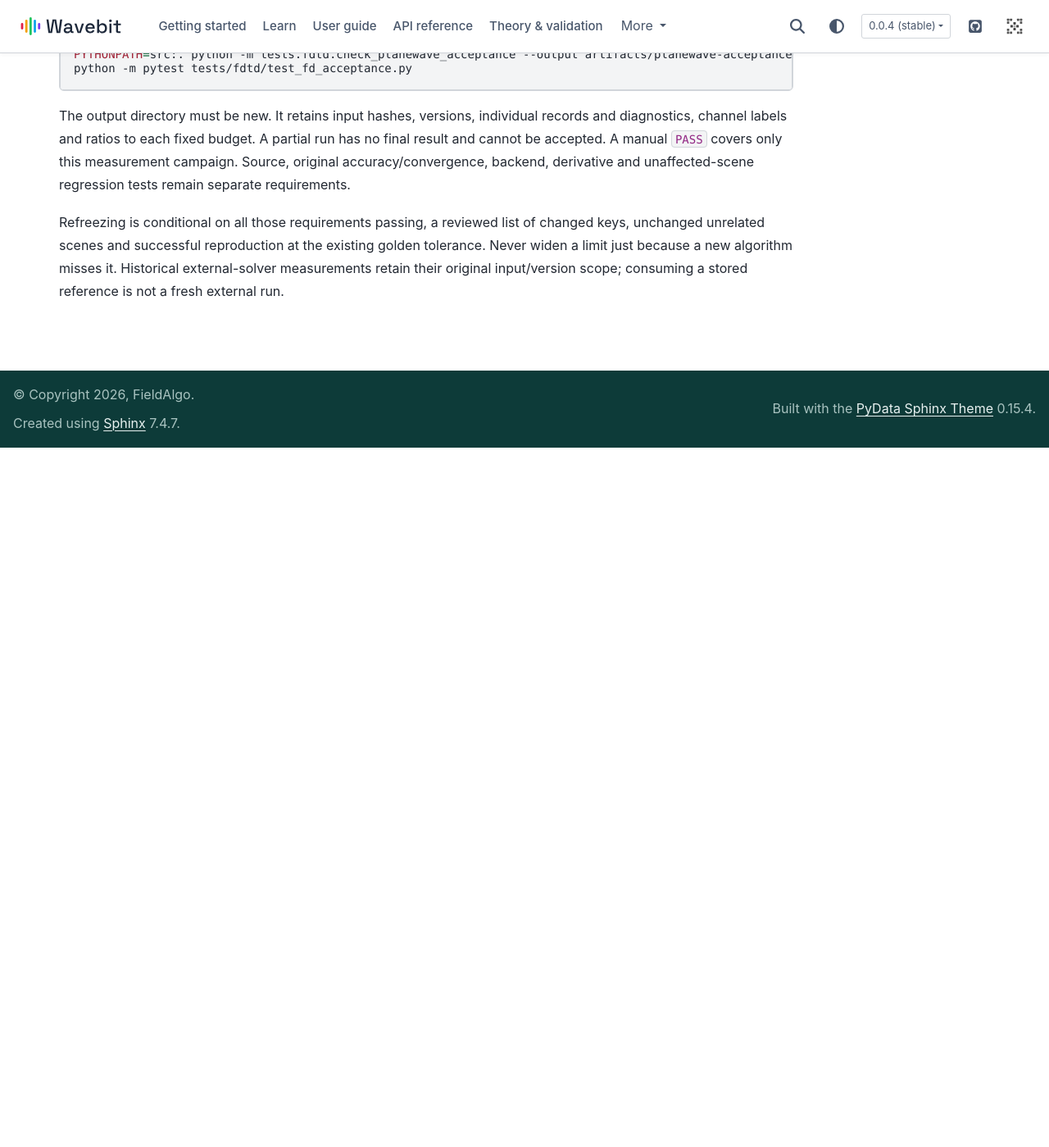
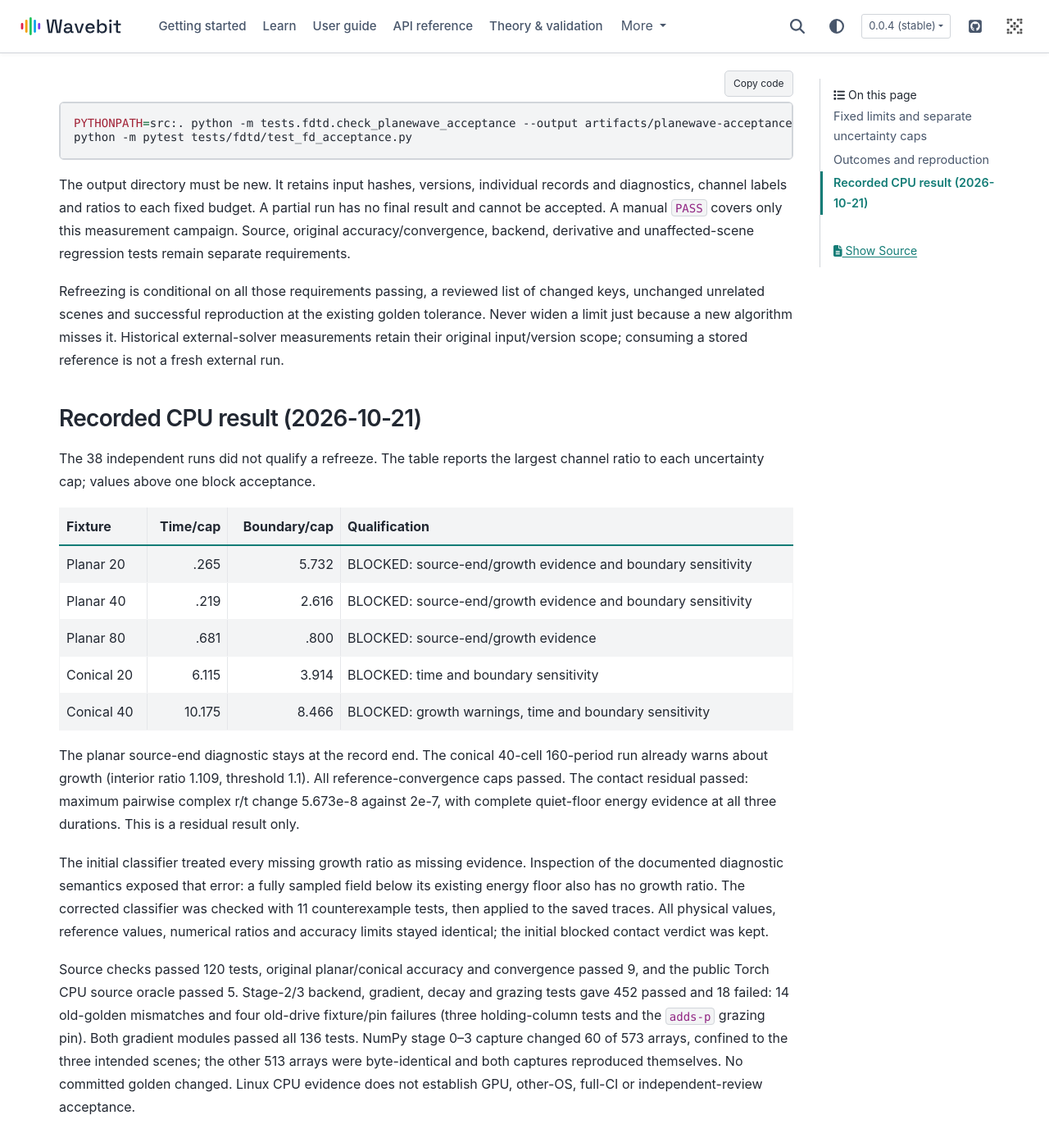
Before and after one commit to fieldalgo/wavebit, a Sphinx documentation site: the page built from docs/validation/fdtd/fd-planewave-acceptance.md, in a window 1280 px wide and 1400 px high, scrolled down 2035 px. Shown: the whole window at 82% size. Built offline with Sphinx 7.4.7 and the PyData theme 0.15.4, drawn with Linux system fonts in a browser that asks for light colours; pages that are not in the unit, such as notebooks, are missing from menus; before the commit the page ends 2581 px from its top, so only the background shows below that; some of the changed text lies outside the part shown.

Commit message:
test(fdtd): distinguish quiet energy floors from missing acceptance evidence
Verify complete finite post-source windows before accepting the documented diagnostic floor. Preserve initial classifications and record the completed 38-run campaign, blocked refreeze and unchanged numerical limits.

Co-authored-by: Codex <noreply@openai.com>

```diff
--- a/docs/validation/fdtd/fd-planewave-acceptance.md
+++ b/docs/validation/fdtd/fd-planewave-acceptance.md
@@ -52,8 +52,14 @@ manual campaign is supplemental and cannot substitute for those tests.
    Compute the angle from the prescribed fixed transverse wavevector, without
    taking an angle from the measured FDTD result.
 4. Require finite observables and interior energy, a stable run, a known
-   source end before the record end, an available interior-growth diagnostic,
-   and no growth warning. Instantaneous energy need not decrease monotonically.
+   source end before the record end, complete interior-energy evidence,
+   and no growth warning. A finite interior-growth ratio qualifies the diagnostic.
+   A missing ratio also qualifies when the complete post-source window spans
+   at least four of the scene's longest declared periods, all four late eighths have samples, the original
+   signal is nonzero and the last-quarter energy peak is at most 1e-7 of the
+   full-run peak. This is the engine's documented quiet-floor case; missing,
+   short or nonfinite traces still block acceptance. Instantaneous energy need
+   not decrease monotonically.
 
 The 10% and 5% allocations are explicit engineering acceptance choices. They
 do not prove asymptotic stability. Measured grid/time differences never enlarge
@@ -91,3 +97,39 @@ of changed keys, unchanged unrelated scenes and successful reproduction at the
 existing golden tolerance. Never widen a limit just because a new algorithm
 misses it. Historical external-solver measurements retain their original
 input/version scope; consuming a stored reference is not a fresh external run.
+
+## Recorded CPU result (2026-10-21)
+
+The 38 independent runs did not qualify a refreeze. The table reports the
+largest channel ratio to each uncertainty cap; values above one block acceptance.
+
+| Fixture | Time/cap | Boundary/cap | Qualification |
+|---|---:|---:|---|
+| Planar 20 | .265 | 5.732 | BLOCKED: source-end/growth evidence and boundary sensitivity |
+| Planar 40 | .219 | 2.616 | BLOCKED: source-end/growth evidence and boundary sensitivity |
+| Planar 80 | .681 | .800 | BLOCKED: source-end/growth evidence |
+| Conical 20 | 6.115 | 3.914 | BLOCKED: time and boundary sensitivity |
+| Conical 40 | 10.175 | 8.466 | BLOCKED: growth warnings, time and boundary sensitivity |
+
+The planar source-end diagnostic stays at the record end. The conical 40-cell
+160-period run already warns about growth (interior ratio 1.109, threshold 1.1).
+All reference-convergence caps passed. The contact residual passed: maximum
+pairwise complex r/t change 5.673e-8 against 2e-7, with complete quiet-floor
+energy evidence at all three durations. This is a residual result only.
+
+The initial classifier treated every missing growth ratio as missing evidence.
+Inspection of the documented diagnostic semantics exposed that error: a fully
+sampled field below its existing energy floor also has no growth ratio. The
+corrected classifier was checked with 11 counterexample tests, then applied to
+the saved traces. All physical values, reference values, numerical ratios and
+accuracy limits stayed identical; the initial blocked contact verdict was kept.
+
+Source checks passed 120 tests, original planar/conical accuracy and convergence
+passed 9, and the public Torch CPU source oracle passed 5. Stage-2/3 backend,
+gradient, decay and grazing tests gave 452 passed and 18 failed: 14 old-golden
+mismatches and four old-drive fixture/pin failures (three holding-column tests
+and the `adds-p` grazing pin). Both gradient modules passed all 136 tests.
+NumPy stage 0–3 capture changed 60 of 573 arrays, confined to the three intended
+scenes; the other 513 arrays were byte-identical and both captures reproduced
+themselves. No committed golden changed. Linux CPU evidence does not establish
+GPU, other-OS, full-CI or independent-review acceptance.
```
Also changed, not shown: docs/locales/ko/pages/validation/fdtd/fd-planewave-acceptance.md (+39 -2 lines), 4 other files.
